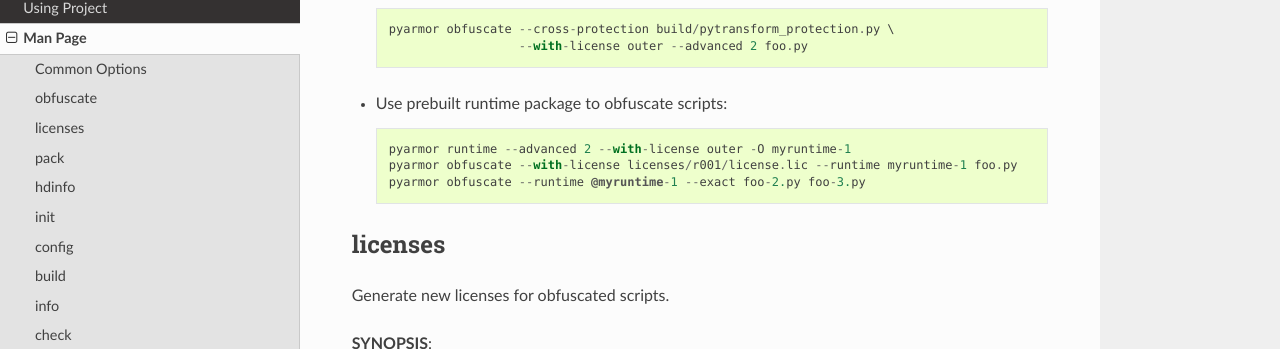
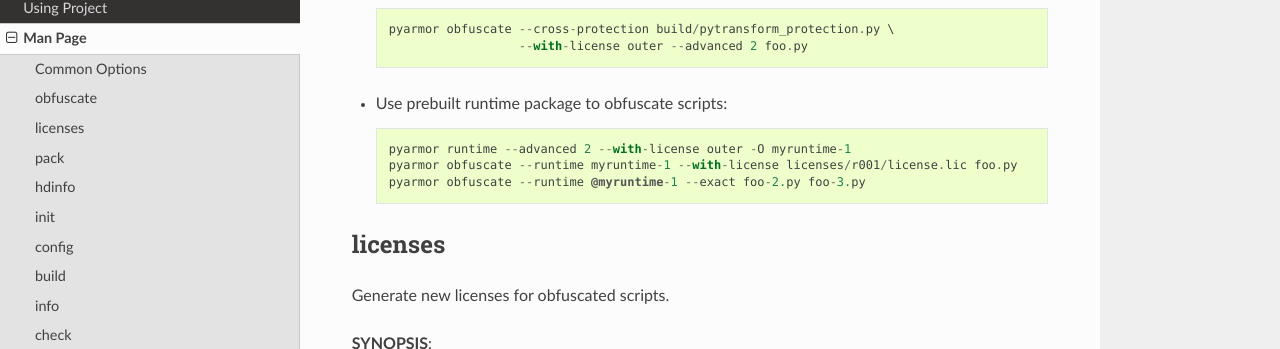
Before and after one commit to dashingsoft/pyarmor, a Sphinx documentation site: the page built from docs/man.rst, in a window 1280 px wide and 900 px high, scrolled down 7874 px. Shown: the part 102-451 px from the top of the window. Built offline with Sphinx 7.4.7 and the Read the Docs theme 2.0.0, drawn with Linux system fonts in a browser that asks for light colours.

Commit message:
Refine doc

```diff
--- a/docs/man.rst
+++ b/docs/man.rst
@@ -317,7 +317,7 @@
 * Use prebuilt runtime package to obfuscate scripts::
 
     pyarmor runtime --advanced 2 --with-license outer -O myruntime-1
-    pyarmor obfuscate --with-license licenses/r001/license.lic --runtime myruntime-1 foo.py
+    pyarmor obfuscate --runtime myruntime-1 --with-license licenses/r001/license.lic foo.py
     pyarmor obfuscate --runtime @myruntime-1 --exact foo-2.py foo-3.py
 
 .. _licenses:
```
